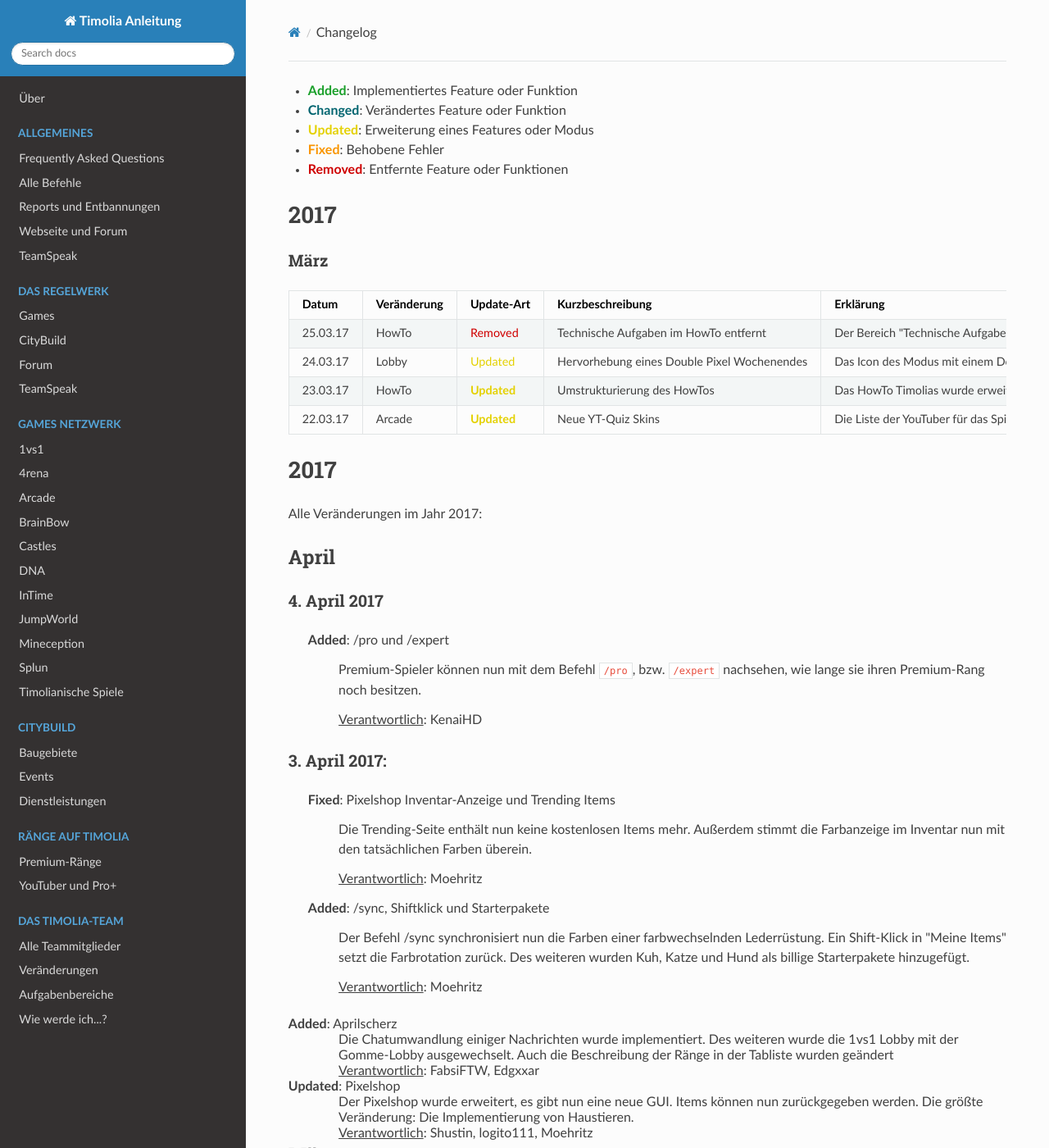
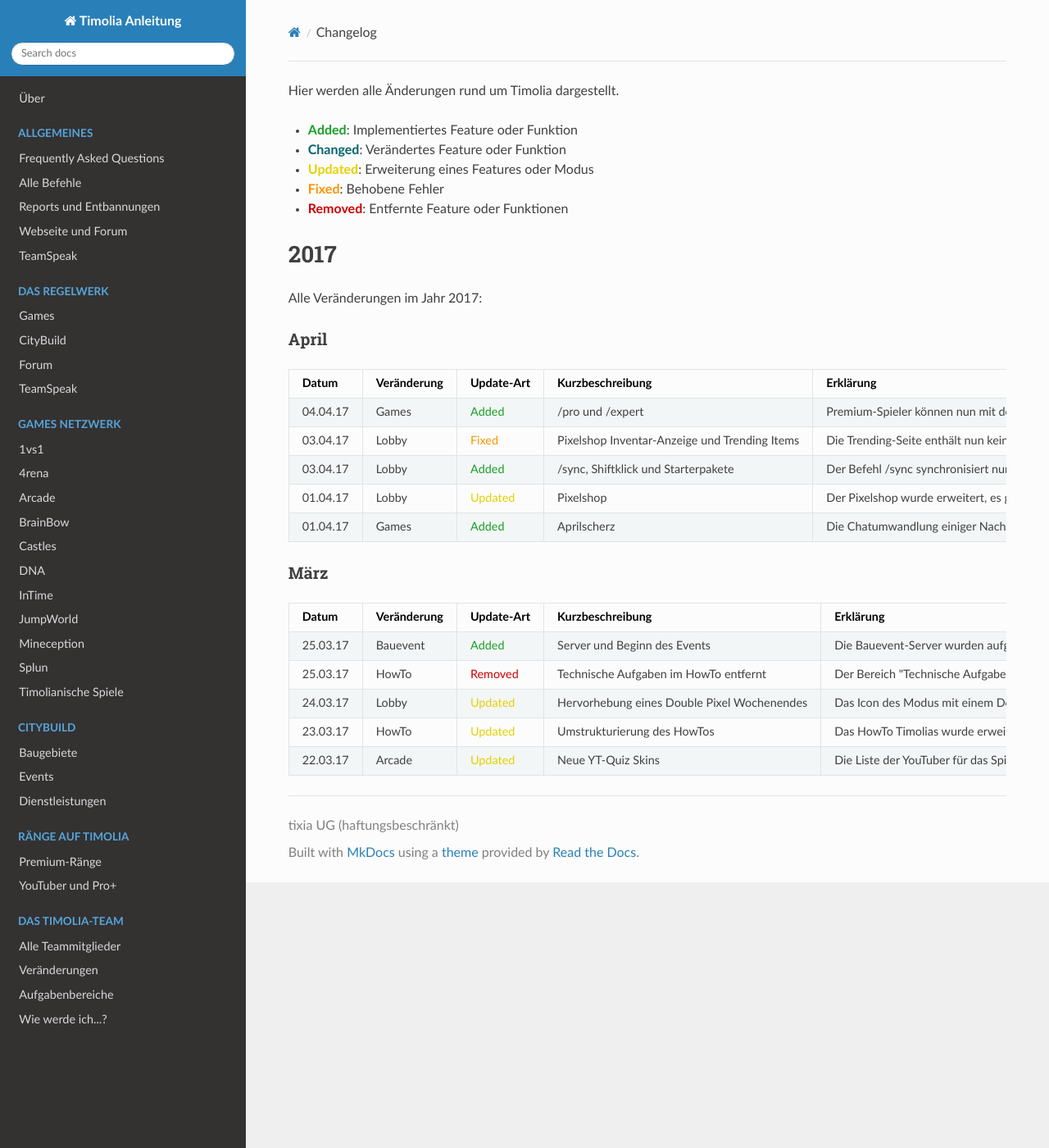
Before and after one commit to TimoliaDE/HowTo, an MkDocs documentation site: the page built from docs/changelog.md, in a window 1280 px wide and 1400 px high. Shown: the whole window at 82% size. Built offline with MkDocs 1.6.1, drawn with Linux system fonts in a browser that asks for light colours; nearby versions of some CDN libraries; old or Windows-style settings are respelled for this version of MkDocs; some of the changed text lies outside the part shown.

Commit message:
Aufgabenbereich "Meldungen im Forum" entfernt, KenaiHD NV "Reports im Forum"
Changelog nun in Tabellenform

```diff
--- a/docs/changelog.md
+++ b/docs/changelog.md
@@ -1,3 +1,5 @@
+Hier werden alle Änderungen rund um Timolia dargestellt.
+
 - <strong><span style="color:#199F29">Added</span></strong>: Implementiertes Feature oder Funktion
 - <strong><span style="color:#00646F">Changed</span></strong>: Verändertes Feature oder Funktion
 - <strong><span style="color:#E4D100">Updated</span></strong>: Erweiterung eines Features oder Modus
@@ -6,64 +8,23 @@
 
 
 # 2017
+Alle Veränderungen im Jahr 2017:
+
+###<strong>April</strong>
+| Datum | Veränderung | Update-Art | Kurzbeschreibung | Erklärung | Verantwortliche(r) |
+| ------ | ------ | ------ | ------ | ------ | ------ |
+| 04.04.17 | Games | <span style="color:#199F29">Added</span> | /pro und /expert | Premium-Spieler können nun mit dem Befehl <code>/pro</code>, bzw. <code>/expert</code> nachsehen, wie lange sie ihren Premium-Rang noch besitzen. | KenaiHD
+| 03.04.17 | Lobby | <span style="color:#F99500">Fixed</span> | Pixelshop Inventar-Anzeige und Trending Items | Die Trending-Seite enthält nun keine kostenlosen Items mehr. Außerdem stimmt die Farbanzeige im Inventar nun mit den tatsächlichen Farben überein. | Moehritz
+| 03.04.17 | Lobby | <span style="color:#199F29">Added</span> | /sync, Shiftklick und Starterpakete | Der Befehl /sync synchronisiert nun die Farben einer farbwechselnden Lederrüstung. Ein Shift-Klick in "Meine Items" setzt die Farbrotation zurück. Des weiteren wurden Kuh, Katze und Hund als billige Starterpakete hinzugefügt. | Moehritz
+| 01.04.17 | Lobby | <span style="color:#E4D100">Updated</span> | Pixelshop | Der Pixelshop wurde erweitert, es gibt nun eine neue GUI. Items können nun zurückgegeben werden. Die größte Veränderung: Die Implementierung von Haustieren. | Shustin, logito111, Moehritz
+| 01.04.17 | Games | <span style="color:#199F29">Added</span> | Aprilscherz | Die Chatumwandlung einiger Nachrichten wurde implementiert. Des weiteren wurde die 1vs1 Lobby mit der Gomme-Lobby ausgewechselt und die Darstellung der Herzen in 1vs1 wurde umgedreht. Auch die Beschreibung der Ränge in der Tabliste wurden geändert. | FabsiFTW, Edgxxar
+
 
 ###<strong>März</strong>
 | Datum | Veränderung | Update-Art | Kurzbeschreibung | Erklärung | Verantwortliche(r) |
 | ------ | ------ | ------ | ------ | ------ | ------ |
-| 25.03.17 | HowTo | <span style="color:#CF0101">Removed</span> | Technische Aufgaben im HowTo entfernt | Der Bereich "Technische Aufgaben" wurde im HowTo entfernt | Thomasch |
-| 24.03.17 | Lobby | <span style="color:#E4D100">Updated</span> | Hervorhebung eines Double Pixel Wochenendes | Das Icon des Modus mit einem Double Pixel Wochenende ist im Kompass nun mit einer Verzauberung hervorgehoben. Zusätzlich wird die verbleibende Dauer des Events in der Lore angezeigt | Caelis |
-| 23.03.17 | HowTo | <strong><span style="color:#E4D100">Updated</span></strong> | Umstrukturierung des HowTos | Das HowTo Timolias wurde erweitert und umstrukturiert | Thomasch |
-| 22.03.17 | Arcade | <strong><span style="color:#E4D100">Updated</span></strong> | Neue YT-Quiz Skins | Die Liste der YouTuber für das Spiel "YT-Quiz" in Arcade wurde um einige neue Skins erweitert| Tedget, MCExpertDE
-
-
-
-
-# 2017
-Alle Veränderungen im Jahr 2017:
-
-## April
-### 4. April 2017
-<dl>
-  <dd><b>Added</b>: /pro und /expert</dd>
-  <dd style="margin-left: 7%;">Premium-Spieler können nun mit dem Befehl <code>/pro</code>, bzw. <code>/expert</code> nachsehen, wie lange sie ihren Premium-Rang noch besitzen.</dd>
-  <dd style="margin-left: 7%;"><u>Verantwortlich</u>: KenaiHD</dd>
-  <dd></dd>
-</dl>
-
-### 3. April 2017:
-<dl>
-  <dd><b>Fixed</b>: Pixelshop Inventar-Anzeige und Trending Items</dd>
-  <dd style="margin-left: 7%;">Die Trending-Seite enthält nun keine kostenlosen Items mehr. Außerdem stimmt die Farbanzeige im Inventar nun mit den tatsächlichen Farben überein.</dd>
-  <dd style="margin-left: 7%;"><u>Verantwortlich</u>: Moehritz</dd>
-  <dd></dd>
-  <dd><b>Added</b>: /sync, Shiftklick und Starterpakete</dd>
-   <dd style="margin-left: 7%;">Der Befehl /sync synchronisiert nun die Farben einer farbwechselnden Lederrüstung. Ein Shift-Klick in "Meine Items" setzt die Farbrotation zurück.
-   Des weiteren wurden Kuh, Katze und Hund als billige Starterpakete hinzugefügt.</dd>
-   <dd style="margin-left: 7%;"><u>Verantwortlich</u>: Moehritz</dd>
-   </dd>
-</dl
-
-### 1. April 2017:
-<dl>
-  <dd><b>Added</b>: Aprilscherz</dd>
-  <dd style="margin-left: 7%;">Die Chatumwandlung einiger Nachrichten wurde implementiert. Des weiteren wurde die 1vs1 Lobby mit der Gomme-Lobby ausgewechselt. Auch die Beschreibung der Ränge in der Tabliste wurden geändert</dd>
-  <dd style="margin-left: 7%;"><u>Verantwortlich</u>: FabsiFTW, Edgxxar</dd>
-  <dd></dd>
-  <dd><b>Updated</b>: Pixelshop</dd>
-  <dd style="margin-left: 7%;">Der Pixelshop wurde erweitert, es gibt nun eine neue GUI. Items können nun zurückgegeben werden. Die größte Veränderung: Die Implementierung von Haustieren.</dd>
-  <dd style="margin-left: 7%;"><u>Verantwortlich</u>: Shustin, logito111, Moehritz</dd>
-  <dd></dd>
-</dl>
-
-## März
-### 25. März 2017:
-<dl>
-  <dd><b>Added</b>: Bauevent Server und Beginn des Events</dd>
-  <dd style="margin-left: 7%;">Die Bauevent-Server wurden aufgesetzt und zugänglich gemacht, das Bauevent hat begonnen.</dd>
-  <dd style="margin-left: 7%;"><u>Verantwortlich</u>: Milam, Vectrail, Moehritz</dd>
-  <dd></dd>
-  <dd><b>Removed</b>: Technische Aufgaben im HowTo entfernt</dd>
-  <dd style="margin-left: 7%;">Der Bereich "Technische Aufgaben" wurde im HowTo entfernt.</dd>
-  <dd style="margin-left: 7%;"><u>Verantwortlich</u>: Thomasch</dd>
-  <dd></dd>
-</dl>
+| 25.03.17 | Bauevent | <span style="color:#199F29">Added</span> | Server und Beginn des Events | Die Bauevent-Server wurden aufgesetzt und zugänglich gemacht, das Bauevent hat begonnen. | Milam, Moehritz, Vectrail
+| 25.03.17 | HowTo | <span style="color:#CF0101">Removed</span> | Technische Aufgaben im HowTo entfernt | Der Bereich "Technische Aufgaben" wurde im HowTo entfernt. | Thomasch |
+| 24.03.17 | Lobby | <span style="color:#E4D100">Updated</span> | Hervorhebung eines Double Pixel Wochenendes | Das Icon des Modus mit einem Double Pixel Wochenende ist im Kompass nun mit einer Verzauberung hervorgehoben. Zusätzlich wird die verbleibende Dauer des Events in der Lore angezeigt. | Caelis |
+| 23.03.17 | HowTo | <span style="color:#E4D100">Updated</span> | Umstrukturierung des HowTos | Das HowTo Timolias wurde erweitert und umstrukturiert. | Thomasch |
+| 22.03.17 | Arcade | <span style="color:#E4D100">Updated</span> | Neue YT-Quiz Skins | Die Liste der YouTuber für das Spiel "YT-Quiz" in Arcade wurde um einige neue Skins erweitert.| Tedget, MCExpertDE
```
Also changed, not shown: docs/team/members.md (+1 -1 lines), docs/team/responsibilities.md (+0 -11 lines).
